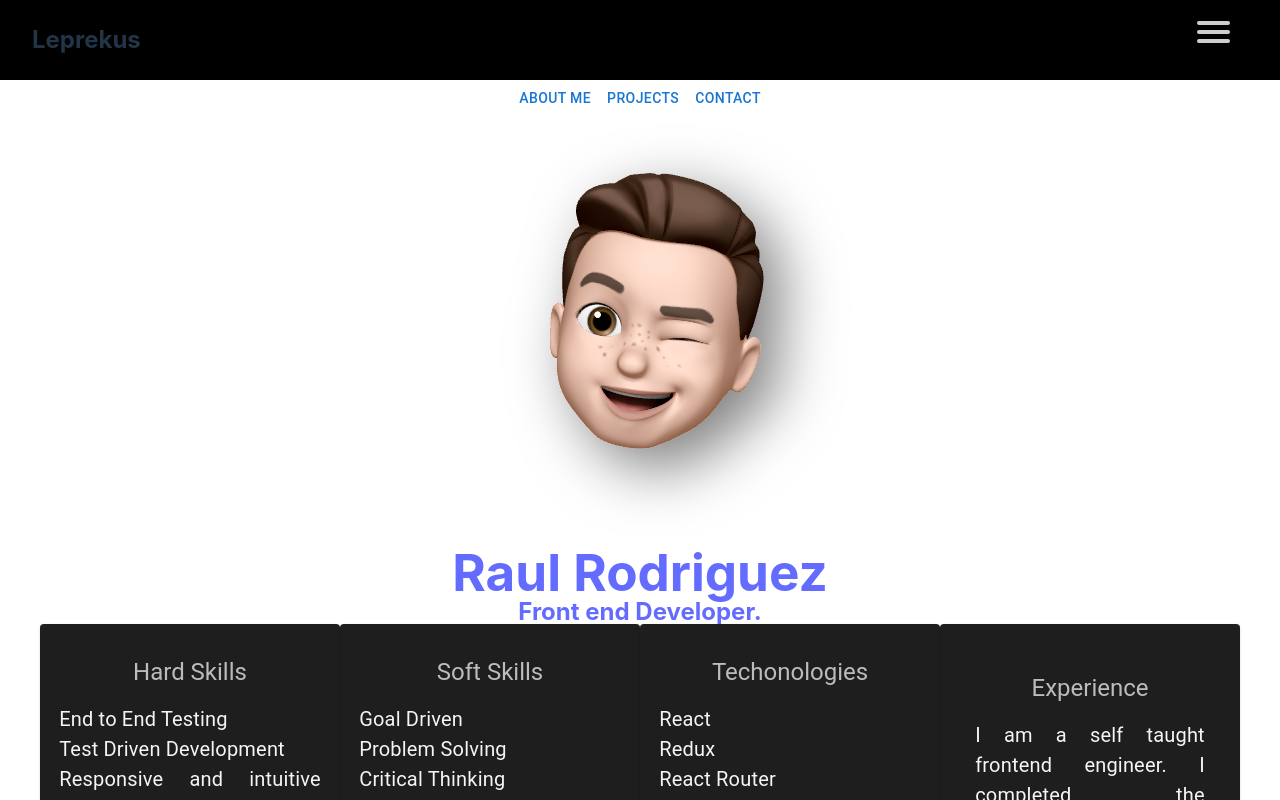
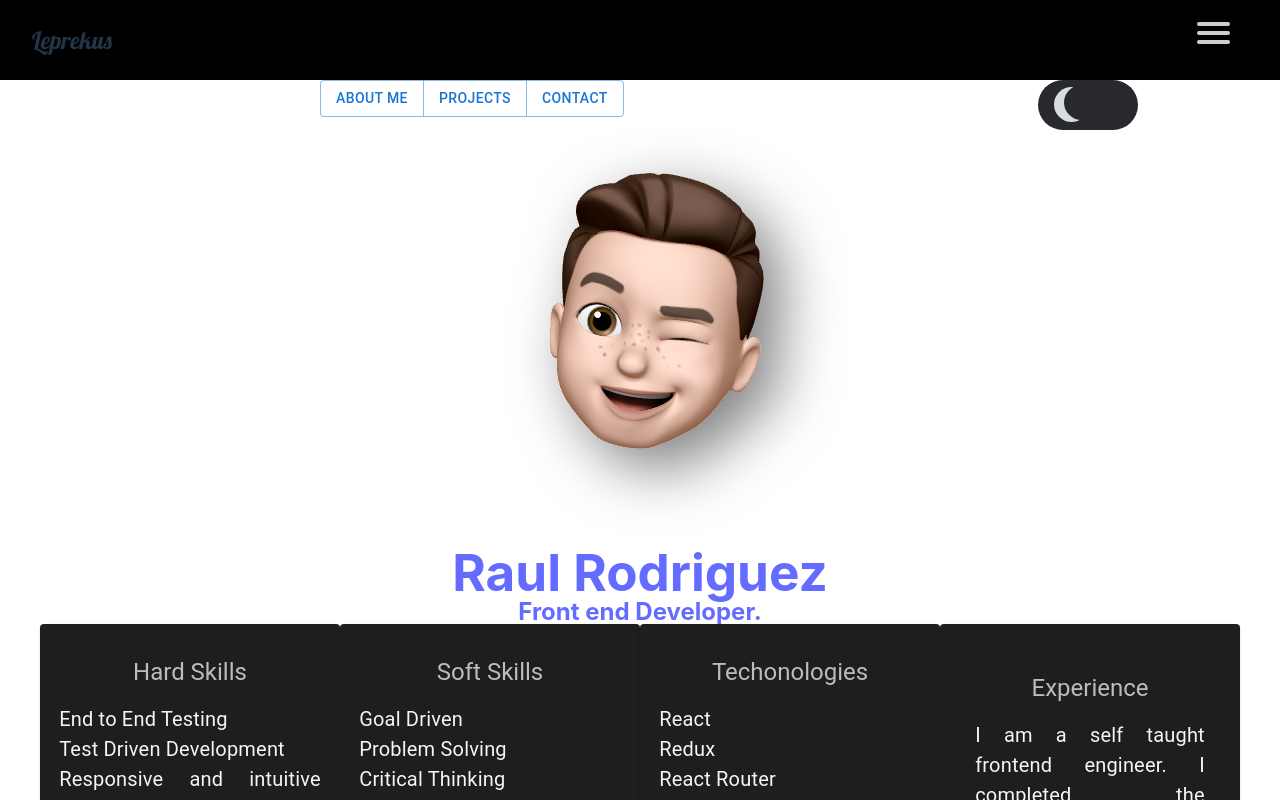
Before and after one commit to Leprekus/react-portfolio-site, a React (Vite) app in the folder leprekus-site/: page / in a window 1280 px wide. Shown: the top 800 px of the page. Built offline with nearby package versions, Linux system fonts and the light colour scheme.

Commit message:
add day night button

```diff
--- a/leprekus-site/index.html
+++ b/leprekus-site/index.html
@@ -4,7 +4,7 @@
     <meta charset="UTF-8" />
     <link rel="icon" type="image/svg+xml" href="/vite.svg" />
     <meta name="viewport" content="width=device-width, initial-scale=1.0" />
-    <title>Vite + React</title>
+    <style> @import url('https://fonts.googleapis.com/css2?family=Hind:wght@700&family=Lobster&display=swap'); </style>    <title>Vite + React</title>
   </head>
   <body>
     <div id="root"></div>
--- a/leprekus-site/src/App.jsx
+++ b/leprekus-site/src/App.jsx
@@ -5,6 +5,7 @@ import { Outlet } from 'react-router-dom'
 import { ButtonGroup, Grid, Button } from '@mui/material'
 import { Link } from 'react-router-dom'
 import { HamburgerMenu } from './components/hamburguerMenu/HamburgerMenu'
+import { DayNightMode } from './components/DayNightMode/DayNightMode'
 function App() {
   const nav = {
     height: '5rem',
@@ -20,7 +21,15 @@ function App() {
     height: '100%',
     width: 'fit-content',
     alignItems: 'center',
-    marginLeft: '2rem'
+    marginLeft: '2rem',
+    fontFamily: 'Hind, sans-serif',
+    fontFamily: 'Lobster, cursive'
+  }
+  const group = {
+    display: 'flex',
+    width: '60%',
+    marginLeft: '25%',
+    justifyContent: 'space-between'
   }
   return (
     <div className="App">
@@ -31,10 +40,14 @@ function App() {
         <HamburgerMenu/>
       </nav>
 
-      <Button component={Link} to='/'>About Me</Button>
-      <Button component={Link} to='projects'>Projects</Button>
-      <Button component={Link} to='projects'>Contact</Button>
-
+      <div style={group}>
+        <ButtonGroup>
+          <Button component={Link} to='/'>About Me</Button>
+          <Button component={Link} to='projects'>Projects</Button>
+          <Button component={Link} to='projects'>Contact</Button>
+        </ButtonGroup>
+        <DayNightMode/>
+      </div>
       <Outlet/>
     </div>
   )
--- /dev/null
+++ b/leprekus-site/src/components/DayNightMode/DayNightMode.css
@@ -0,0 +1,57 @@
+:root {
+    --light: #d8dbe0;
+    --dark: #28292c;
+    --link: rgb(27, 129, 112);
+    --link-hover: rgb(24, 94, 82);
+  }
+
+.toggle-switch {
+    position: relative;
+    width: 100px;
+  }
+
+  label {
+    position: absolute;
+    width: 100%;
+    height: 50px;
+    background-color: var(--dark);
+    border-radius: 50px;
+    cursor: pointer;
+  }
+
+  input {
+    position: absolute;
+    display: none;
+  }
+
+  .slider {
+    position: absolute;
+    width: 100%;
+    height: 100%;
+    border-radius: 50px;
+    transition: 0.3s;
+    left: 0;
+  }
+
+  input:checked ~ .slider {
+    background-color: var(--light);
+  }
+
+  .slider::before {
+    content: "";
+    position: absolute;
+    top: 7px;
+    left: 16px;
+    width: 35px;
+    height: 35px;
+    border-radius: 50%;
+    box-shadow: inset 10px -2px 0px 0px var(--light);
+    background-color: var(--dark);
+    transition: 0.3s;
+  }
+
+  input:checked ~ .slider::before {
+    transform: translateX(45px);
+    background-color: var(--dark);
+    box-shadow: none;
+  }
--- /dev/null
+++ b/leprekus-site/src/components/DayNightMode/DayNightMode.jsx
@@ -0,0 +1,16 @@
+import './DayNightMode.css'
+import { useState } from 'react'
+export const DayNightMode = () => {
+    const [xAxis, setXAxis] = useState('-30%')
+    const handleToggle = () => {
+        xAxis === '30%' ? setXAxis('100%') : setXAxis('30%')
+    }
+    return (
+        <div class='toggle-switch'>
+            <label>
+                <input type='checkbox'/>
+                <span class='slider'/>
+            </label>
+        </div>
+    )
+}
--- a/leprekus-site/src/components/hamburguerMenu/hamburgerMenu.css
+++ b/leprekus-site/src/components/hamburguerMenu/hamburgerMenu.css
@@ -128,4 +128,9 @@
   top: 160px;
   width: 100vw;
 }
+  #menu
+{
+  top: 160px;
+  width: 100vw;
 }
+}
--- a/leprekus-site/src/index.css
+++ b/leprekus-site/src/index.css
@@ -14,6 +14,8 @@
   -moz-osx-font-smoothing: grayscale;
   -webkit-text-size-adjust: 100%;
 }
+
+
 
 a {
   font-weight: 500;
```
